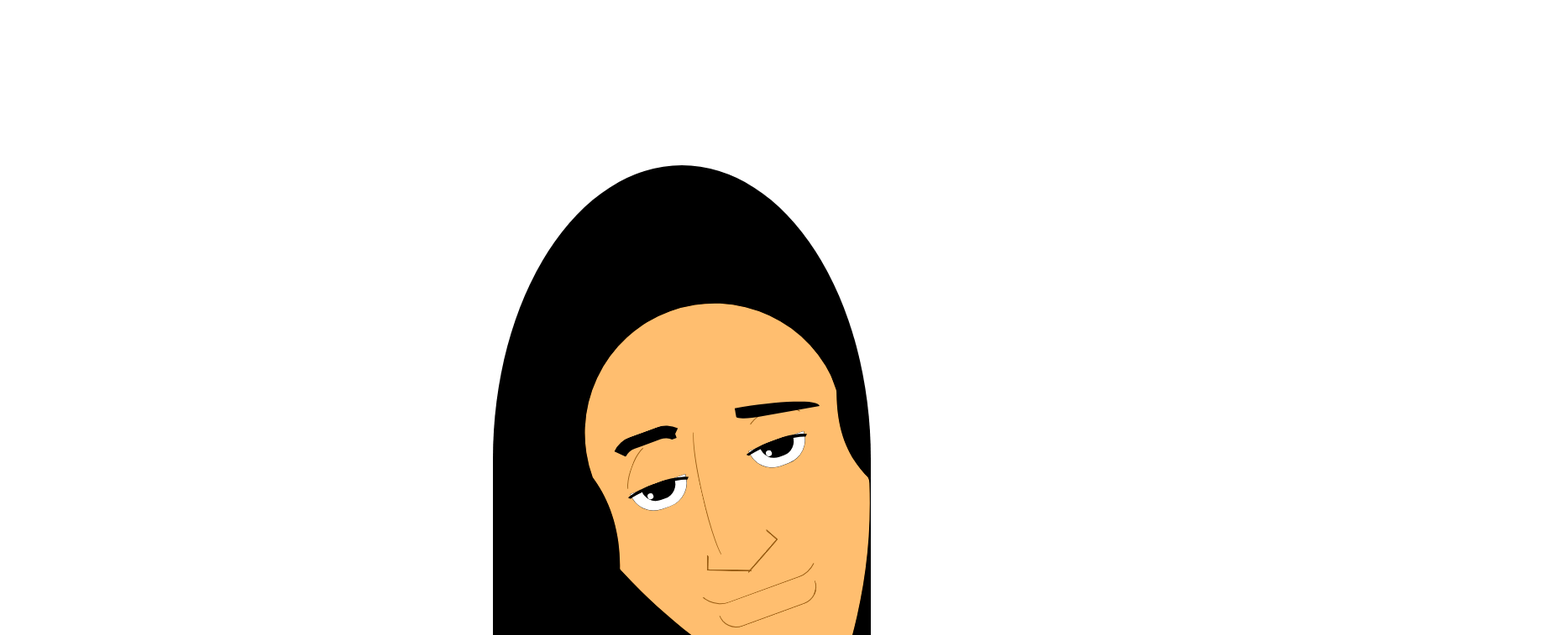
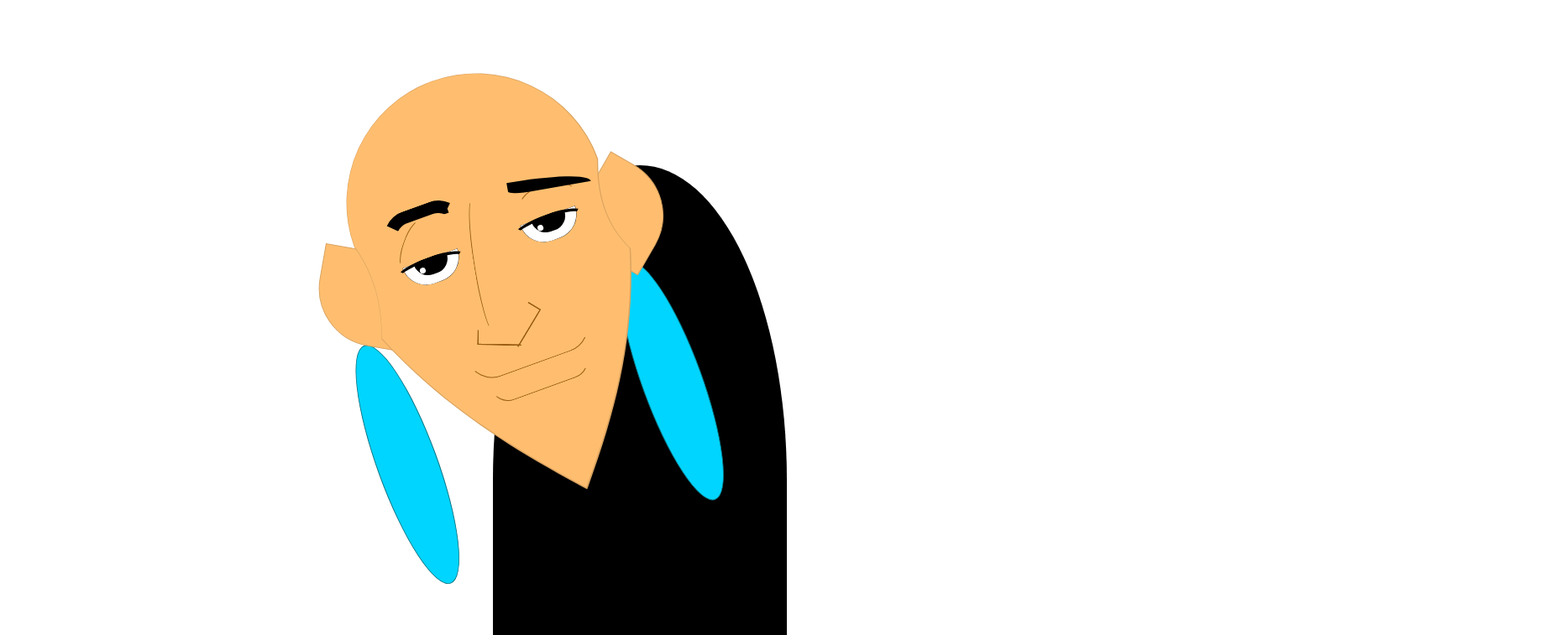
Before and after one commit to DiggsPapu/lab4-web, a plain HTML site: page index.html in a window 1280 px wide. Shown: the part 440-1197 px from the top of the page at 84% size, 1847 px wide, since content can reach past the window. Drawn offline with Linux system fonts and the light colour scheme.

Commit message:
Kuzco face

```diff
--- a/index.html
+++ b/index.html
@@ -14,24 +14,19 @@
         <h1>Replicate img</h1>
        <section>
             <div class="Kuzco">
-                <div class="one_sided_round_rectangle"></div>
-                <div class="ear">
-                    <div class="ear"></div>
-                </div>
-                <div class="ear">
-                    <div class="ear"></div>
-                </div>
-                <div class="earring">
-                    <div class="earring"></div>
-                </div>
-                <div class="earring">
-                    <div class="earring"></div>
-                </div>
-                <div class="incline_50deg">
+                <div class="hair"></div>
+                <div class="head">
+                    <div class="left-ear">
+                        <div class="ear"></div>
+                        <div class="earring"></div>
+                    </div>
+                    <div class="right-ear">
+                        <div class="ear"></div>
+                        <div class="earring"></div>
+                    </div>
                     <div class="border-face">
                         <div class="face">
                             <div class="eyebrow-left"></div>
-
                             <div class="eyepil"></div>
                             <div class="eyepil"></div>
                             <div class="eyebrow-right"></div>
@@ -55,16 +50,24 @@
                                     <div class="eyelash"></div>
                                 </div>
                             </div>
-                            <div class="nose_long"></div>
                             <div class="nose">
-                                <div class="nose_1"></div>
-                                <div class="nose_2"></div>
+                                <div class="nose_large"></div>
+                                <div class="nose_point"></div>
+                                <div class="nose_point"></div>
                             </div>
                             <div class="smile"></div>
-                            <div class="smile_2"></div>
+                            <div class="smile"></div>
                         </div>
                     </div>
                 </div>
+                <!-- <div class="crown">
+                    <div class="border-crown_bottom">
+                        <div class="crown_bottom"></div>
+                    </div>
+                    <div class="border-crown_top">
+                        <div class="crown_top"></div>
+                    </div>
+                </div> -->
                     <!-- <div class="eyebrow-left"></div>
                     <div class="pupil-left"></div>
                     <div class="eye-left"></div>
--- a/styles/2ndway.css
+++ b/styles/2ndway.css
@@ -1,5 +1,7 @@
+@import "geometric_figures.css";
 .Kuzco{
     --skin: rgb(255, 190, 111) ;
+    --border-skin:rgb(218, 163, 96);
     --skin-shadow: rgba(214, 156, 117, 0.192);
     --hair: rgb(0,0,0);
     --line: rgba(80,0,0,0.15);
@@ -8,25 +10,36 @@
     width: 50%;
     padding: 10px;
 }
+.head{
+    transform: translateY(-1700px) translateX(-400px) rotate(-20deg);
+}
+.hair{
+    height: 750px;
+    width: 350px;
+    background-color: var(--hair);
+    border-radius: 100%;
+    border-bottom-left-radius: 0%30px;
+    border-bottom-right-radius: 0%30px;
+}
+.border-face{
+    background: var(--border-skin);
+    border: solid 1px;
+    border-color: var(--border-skin);
+    clip-path: path(evenodd,"M 424 170 A 1 1 0 0 0 115 170 c 10 33 9 73 -7 114 V 284 C 149 383 207 458 277 536 C 345 455 393 383 424 284 C 405 245 410 208 424 170");
+    height: 536px;
+    width: 423px;
+}
 .face{
     background: var(--skin);
     clip-path: path(evenodd,"M 424 170 A 1 1 0 0 0 115 170 c 10 33 9 73 -7 114 V 284 C 149 383 207 458 277 536 C 345 455 393 383 424 284 C 405 245 410 208 424 170");
     height: 536px;
     width: 423px;
-    border-color: black;
+    border: solid 1px;
+    border-color: var(--border-skin);
     border-width: 10px 10px 10px 10px;
 }
 .border-face .face{
-    transform: scale(0.996) translateX(0.2px) translateY(0.1);
-}
-.border-face{
-    background: var(--border-color);
-    clip-path: path(evenodd,"M 424 170 A 1 1 0 0 0 115 170 c 10 33 9 73 -7 114 V 284 C 149 383 207 458 277 536 C 345 455 393 383 424 284 C 405 245 410 208 424 170");
-    height: 536px;
-    width: 423px;
-    border-color: black;
-    border-width: 10px 10px 10px 10px;
-    transform: translateY(-1300px) translateX(500px);
+    transform: scale(0.994) translateY(-2px) translateX(-1px);
 }
 .eye-right{
     transform:translate(150px, 110px);
@@ -89,34 +102,6 @@
 .eye .eyelash{
     transform: translateX(-9px) translateY(-32px);
 }
-.ear{
-    width: 100px;
-    height:110px;
-    border-radius: 0 70px;
-    background-color: var(--border-color);
-    border-color: black;
-    border-width: 10px 10px 10px 10px;
-}
-.ear .ear{
-    background-color: var(--skin);
-    transform: scale(0.99) translateX(1.1px) translateY(-0.5px);
-}
-.ear + .ear{
-    transform: translateX(350px) rotate(60deg);
-}
-.earring{
-    width: 70px;
-    height: 300px;
-    background: #0a7584;
-    border-radius: 1000%;
-}
-.earring .earring{
-    background: #00d5ff;
-    transform: scale(0.999) translateX(0.1px);
-}
-.earring+.earring{
-    transform: translateX(350px);
-}
 .eyebrow-left{
     width: 70px;
     height:5px;
@@ -144,7 +129,10 @@
 .face > .eyebrow-right{
     transform: translateX(300px) translateY(80px) rotate(10deg);
 }
-.nose_long{
+.nose{
+    transform: rotate(11deg) translate(30px, 40px);
+}
+.nose_large{
     width: 160px;
     height: 20px;
     border:solid 1px;
@@ -152,9 +140,9 @@
     border-radius:  100%/20px 20px 0 0  ;
     border-bottom-right-radius: 100%;
     border-top-right-radius: 100%;
-    transform: translateY(70px) translateX(160px) rotate(-83deg);
+    transform: translateY(20px) translateX(140px) rotate(-90deg);
 }
-.nose_1{
+.nose_point{
     width: 50px;
     height: 15px;
     border:solid 2px;
@@ -165,21 +153,12 @@
     transform: translateY(90px) translateX(200px) rotate(-170deg);
     border-radius:100%/1px;
 }
-.nose_2{
-    width: 50px;
-    height: 15px;
-    border:solid 2px;
-    border-left: 0%;
-    border-color:transparent var(--border-color) var(--border-color) transparent  ;
-    border-bottom-right-radius: 100%;
-    border-top-right-radius: 100%;
-    border-radius:100%/1px;
+.nose_point:first-child{
+    transform: translateY(-80px);
 }
-.nose{
-    transform: rotate(11deg) translate(30px, 40px);
-}
-.nose_1 + .nose_2{
-    transform: translateY(62px) translateX(235px) rotate(-40deg);
+.nose_point:last-child{
+    border-color:var(--border-color) transparent transparent var(--border-color);
+    transform: translateX(230px) translateY(60px) rotate(130deg);
 }
 .smile{
     width: 150px;
@@ -189,11 +168,79 @@
     border-color: var(--border-color) transparent transparent transparent;
     transform: rotate(180deg) translateX(-185px) translateY(-120px);
 }
-.smile_2{
+.smile ~ .smile{
     width: 120px;
     height: 20px;
-    border: solid 1px;
-    border-radius: 0 0 12rem 12rem;
-    border-color: transparent var(--border-color) var(--border-color)  var(--border-color);
-    transform: translateX(200px) translateY(130px);
+    border-color: var(--border-color) transparent transparent  transparent;
+
+    transform: translateX(200px) translateY(130px)rotate(180deg);
 }
+.ear{
+    width: 100px;
+    height:110px;
+    border: solid 0.0001px;
+    border-radius: 0 70px;
+    background-color: var(--skin);
+    border-color: var(--border-skin);
+}
+.earring{
+    width: 70px;
+    height: 300px;
+    background: #00d5ff;
+    border: solid 0.001px;
+    border-color: #0a7584;
+    border-radius: 1000%;
+}
+.left-ear{
+    transform: translateY(1000px) translateX(50px) ;
+}
+.left-ear .ear{
+    transform:rotate(30deg)
+}
+.right-ear{
+    transform: translateY(600px) translateX(380px) ;
+}
+.right-ear .ear{
+    transform:rotate(50deg)
+}
+.crown{
+    --crown:rgb(253, 230, 58);
+    --bordercrown:rgb(204, 186, 48);
+    transform: translateY(-1800px) translateX(650px) rotate(-20deg);
+}
+.border-crown_top{
+    width: 700px;
+    height:350px;
+    border-radius: 100rem 100rem 0 0;
+    background: rgb(204, 186, 48);
+}
+.crown_top{
+    width: 700px;
+    height:350px;
+    border-radius: 100rem 100rem 0 0;
+    background-color: rgb(253, 230, 58);
+}
+.border-crown_top .crown_top{
+    transform: scale(0.989) translateY(2px);
+}
+.border-crown_bottom{
+    width: 300px;
+    height: 100px;
+    border-radius: 1000%;
+    background-color: rgb(204, 186, 48);
+}
+.crown_bottom{
+    width:100%;
+    height: 99%;
+    border-radius: 1000%;
+    background-color: rgb(253, 230, 58);
+}
+.border-crown_bottom .crown_bottom{
+    transform: scale(0.99);
+}
+.border-crown_bottom + .border-crown_top{
+    transform: translateY(-400px) translateX(-150px);
+}
+.incline_50Kuzco{
+    transform: rotate(-20deg);
+}
--- a/styles/geometric_figures.css
+++ b/styles/geometric_figures.css
@@ -75,8 +75,8 @@ div article{
     color: white;
 }
 .one_sided_round_rectangle{
-    height: 700px;
-    width: 450px;
+    height: 750px;
+    width: 400px;
     background-color: black;
     border-radius: 100%;
     border-bottom-left-radius: 0%30px;
```
